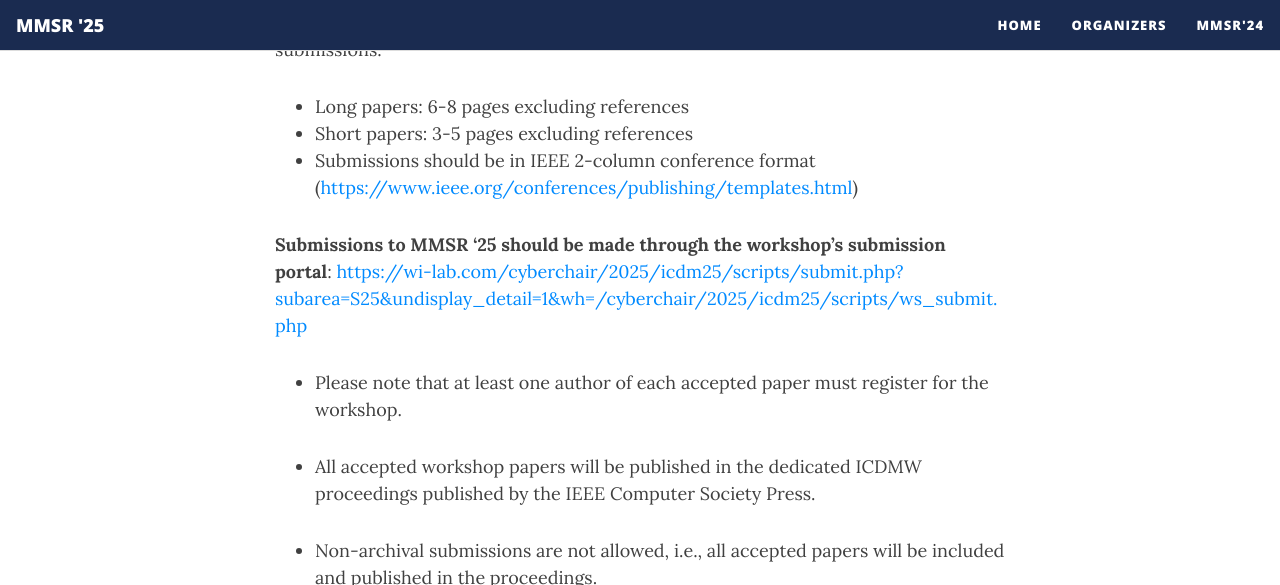
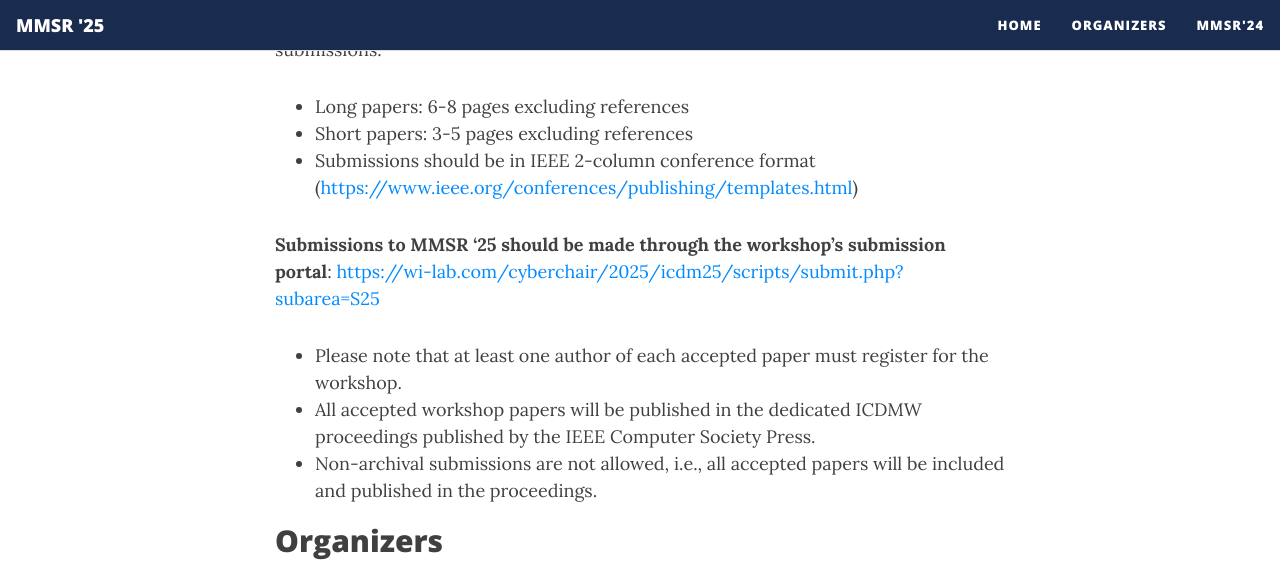
Before and after one commit to icdm-mmsr/icdm-mmsr.github.io, a Jekyll site: the page built from index.md, in a window 1280 px wide and 900 px high, scrolled down 2924 px, cut to the strip 0-585 px from the top of the window. Built offline with Jekyll 4.4.1, drawn with Linux system fonts in a browser that asks for light colours; part of the change alters nothing that is shown.

```diff
--- a/index.md
+++ b/index.md
@@ -15,12 +15,12 @@ MMSR will be a **half-day** workshop at [ICDM 2025](https://www3.cs.stonybrook.e
 {: .box-note}
 All deadlines are at 23: 59 P.M. [AoE](https://www.worldtimeserver.com/time-zones/aoe/)
 
-| Task                                                                                                                                                                          | Deadline              |
-| ----------------------------------------------------------------------------------------------------------------------------------------------------------------------------- | --------------------- |
-| **[Paper submission deadline](https://wi-lab.com/cyberchair/2025/icdm25/scripts/submit.php?subarea=S25&undisplay_detail=1&wh=/cyberchair/2025/icdm25/scripts/ws_submit.php)** | **September 1, 2025** |
-| Notification of acceptance                                                                                                                                                    | September 15, 2025    |
-| Camera Ready Version of Papers Due                                                                                                                                            | September 25, 2025    |
-| MMSR '25 Workshop                                                                                                                                                             | November 12, 2025     |
+| Task                                                                                                      | Deadline              |
+| --------------------------------------------------------------------------------------------------------- | --------------------- |
+| **[Paper submission deadline](https://wi-lab.com/cyberchair/2025/icdm25/scripts/submit.php?subarea=S25)** | **September 1, 2025** |
+| Notification of acceptance                                                                                | September 15, 2025    |
+| Camera Ready Version of Papers Due                                                                        | September 25, 2025    |
+| MMSR '25 Workshop                                                                                         | November 12, 2025     |
 
 ## Call for Papers
 
@@ -76,12 +76,10 @@ All papers will be peer reviewed (single-blind) by the program committee and jud
 - Short papers: 3-5 pages excluding references
 - Submissions should be in IEEE 2-column conference format ([https://www.ieee.org/conferences/publishing/templates.html](https://www.ieee.org/conferences/publishing/templates.html))
 
-**Submissions to MMSR '25 should be made through the workshop's submission portal**: [https://wi-lab.com/cyberchair/2025/icdm25/scripts/submit.php?subarea=S25&undisplay_detail=1&wh=/cyberchair/2025/icdm25/scripts/ws_submit.php](https://wi-lab.com/cyberchair/2025/icdm25/scripts/submit.php?subarea=S25&undisplay_detail=1&wh=/cyberchair/2025/icdm25/scripts/ws_submit.php)
+**Submissions to MMSR '25 should be made through the workshop's submission portal**: [https://wi-lab.com/cyberchair/2025/icdm25/scripts/submit.php?subarea=S25](https://wi-lab.com/cyberchair/2025/icdm25/scripts/submit.php?subarea=S25)
 
 - Please note that at least one author of each accepted paper must register for the workshop.
-
 - All accepted workshop papers will be published in the dedicated ICDMW proceedings published by the IEEE Computer Society Press.
-
 - Non-archival submissions are not allowed, i.e., all accepted papers will be included and published in the proceedings.
 
 ## Organizers
```
